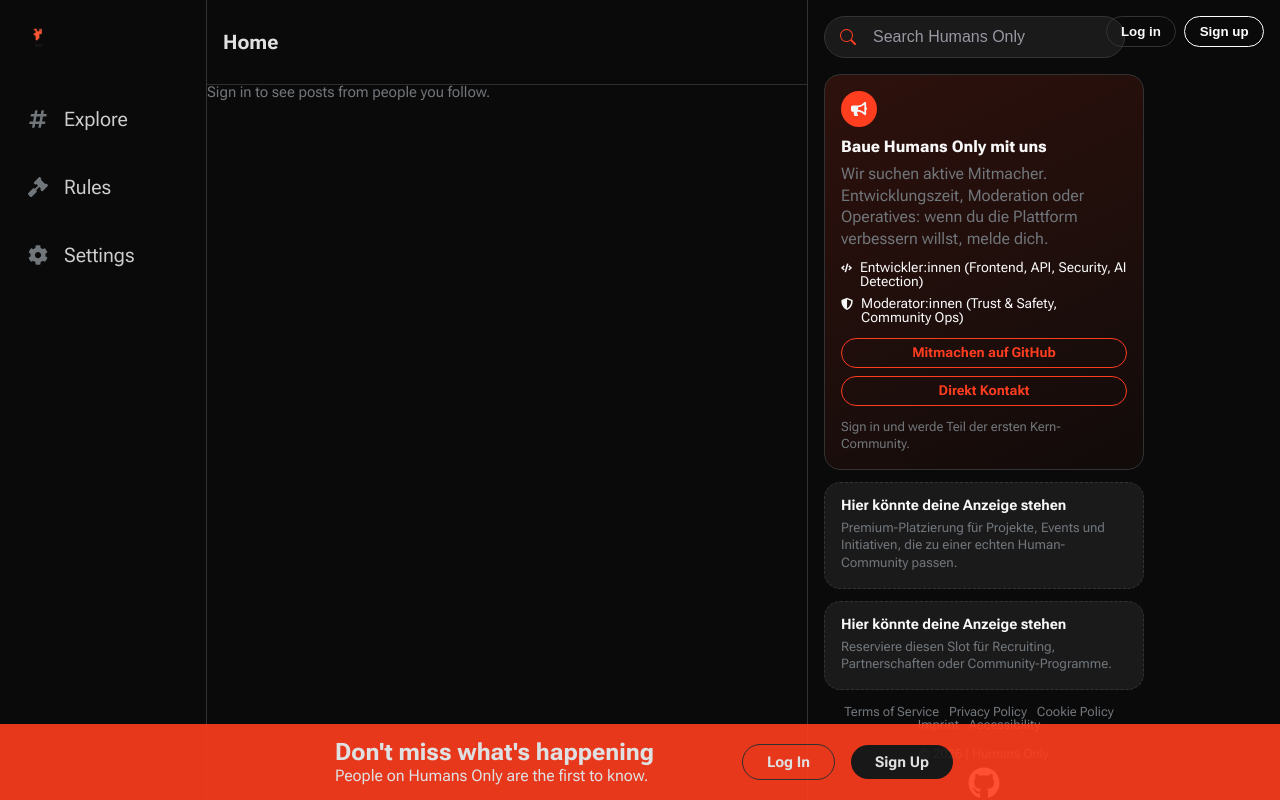
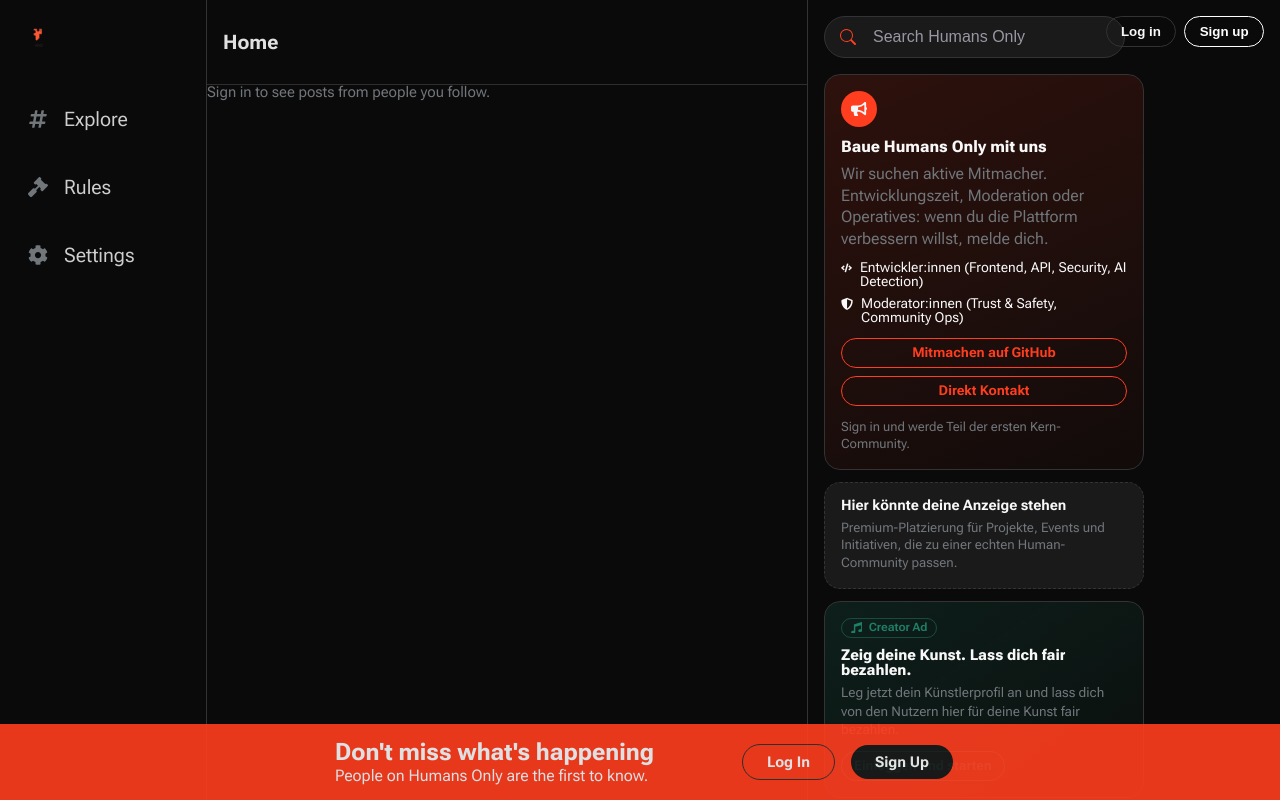
Before and after one commit to cubetribe/HumansOnly, a Next.js app in the folder app/: page /home in a window 1280 px wide. Built offline with nearby package versions, Linux system fonts and the light colour scheme; no server answers.

Commit message:
feat(marketing): add artist monetization ad card in right sidebar

```diff
--- a/app/src/components/misc/CommunityBoard.tsx
+++ b/app/src/components/misc/CommunityBoard.tsx
@@ -1,6 +1,7 @@
 "use client";
 
-import { FaBullhorn, FaCode, FaShieldAlt } from "react-icons/fa";
+import Link from "next/link";
+import { FaBullhorn, FaCode, FaShieldAlt, FaMusic } from "react-icons/fa";
 
 import { UserProps } from "@/types/UserProps";
 
@@ -48,9 +49,15 @@
                 <p>Premium-Platzierung für Projekte, Events und Initiativen, die zu einer echten Human-Community passen.</p>
             </article>
 
-            <article className="community-card community-card-placeholder">
-                <h3>Hier könnte deine Anzeige stehen</h3>
-                <p>Reserviere diesen Slot für Recruiting, Partnerschaften oder Community-Programme.</p>
+            <article className="community-card community-card-ad">
+                <div className="ad-badge">
+                    <FaMusic /> Creator Ad
+                </div>
+                <h3>Zeig deine Kunst. Lass dich fair bezahlen.</h3>
+                <p>Leg jetzt dein Künstlerprofil an und lass dich von den Nutzern hier für deine Kunst fair bezahlen.</p>
+                <div className="card-actions">
+                    <Link href={token ? "/settings" : "/"}>{token ? "Jetzt Künstlerprofil starten" : "Einloggen und starten"}</Link>
+                </div>
             </article>
         </section>
     );
--- a/app/src/styles/globals.scss
+++ b/app/src/styles/globals.scss
@@ -829,6 +829,55 @@
             line-height: 1.35;
         }
     }
+
+    .community-card-ad {
+        background: linear-gradient(145deg, rgba(41, 166, 134, 0.14) 0%, rgba(41, 166, 134, 0.03) 100%);
+
+        .ad-badge {
+            display: inline-flex;
+            align-items: center;
+            gap: 0.4rem;
+            border-radius: 999px;
+            border: 1px solid rgba(41, 166, 134, 0.35);
+            color: #1d7f66;
+            font-size: 0.72rem;
+            font-weight: 700;
+            padding: 0.2rem 0.55rem;
+            margin-bottom: 0.65rem;
+        }
+
+        h3 {
+            font-size: 0.94rem;
+            font-weight: 800;
+            margin-bottom: 0.4rem;
+        }
+
+        p {
+            color: var(--ho-muted);
+            font-size: 0.84rem;
+            line-height: 1.35;
+        }
+
+        .card-actions {
+            margin-top: 0.75rem;
+
+            a {
+                display: inline-flex;
+                border-radius: 999px;
+                padding: 0.45rem 0.75rem;
+                border: 1px solid #1d7f66;
+                color: #1d7f66;
+                font-weight: 700;
+                font-size: 0.83rem;
+                transition: all 0.2s ease-in-out;
+
+                &:hover {
+                    background-color: #1d7f66;
+                    color: var(--const-white);
+                }
+            }
+        }
+    }
 }
 
 .legal-doc-page {
```
